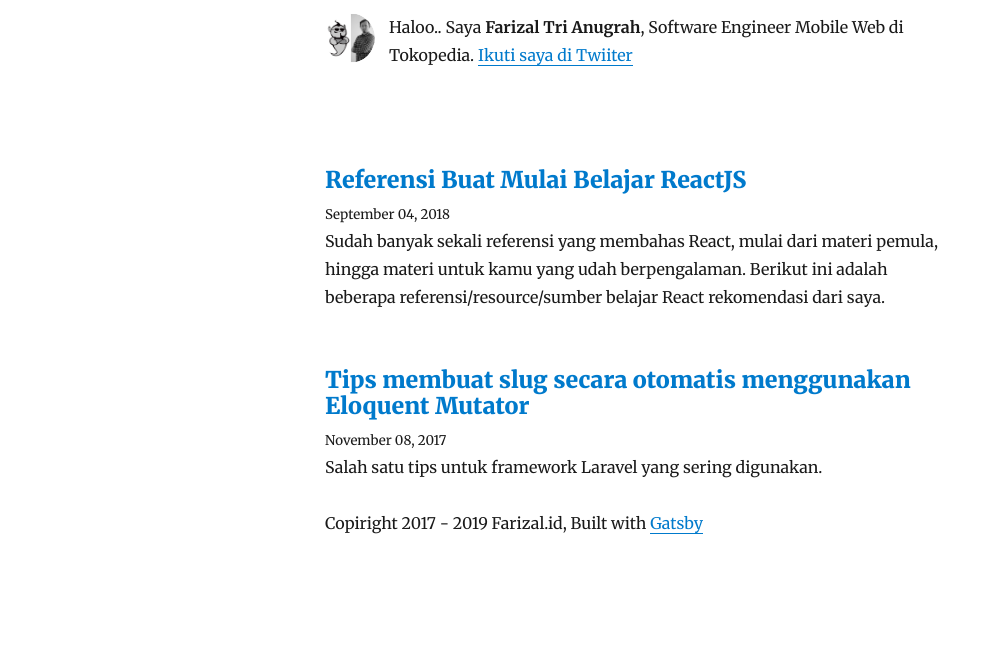
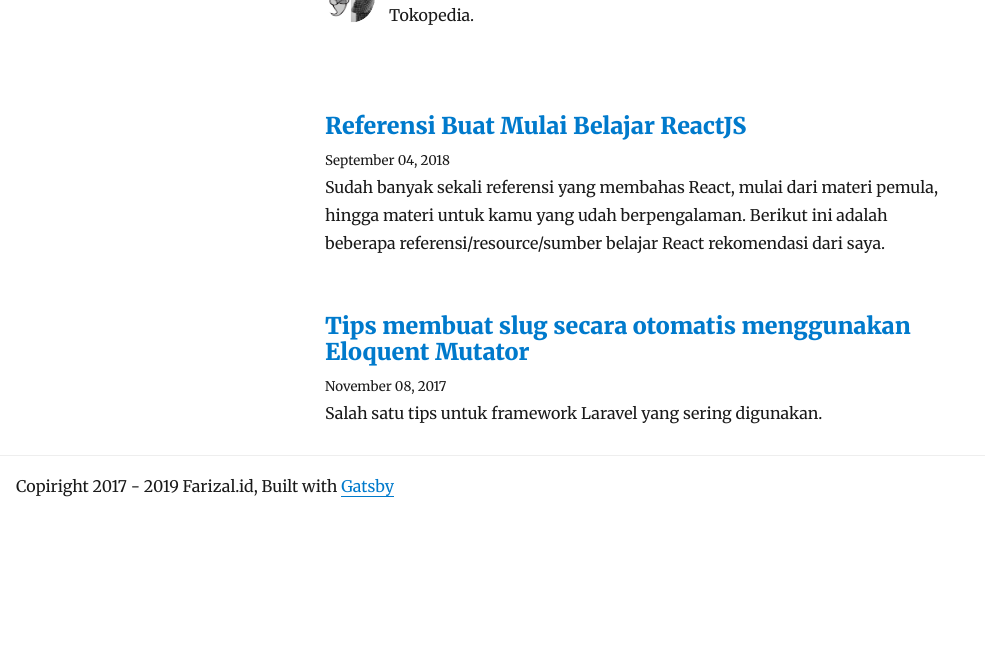
Before and after one commit to omdjin/farizal.id, a Gatsby site: page / in a window 1280 px wide. Shown: the part 141-800 px from the top of the page, without its empty margins (0-985 px from the left). Built offline with nearby package versions, Linux system fonts and the light colour scheme; Gatsby itself is replaced by a stand-in of ours; some packages are replaced by stand-ins of ours.

Commit message:
Update footer and list style

```diff
--- a/src/components/bio.js
+++ b/src/components/bio.js
@@ -22,7 +22,6 @@ function Bio() {
           <div
             style={{
               display: `flex`,
-              marginBottom: rhythm(2.5),
             }}
           >
             <Image
@@ -40,10 +39,6 @@ function Bio() {
             />
             <p>
               Haloo.. Saya <strong>{author}</strong>, Software Engineer Mobile Web di Tokopedia.
-              {` `}
-              <a href={`https://twitter.com/${social.twitter}`} target="_blank" rel="noreferrer">
-                Ikuti saya di Twiiter
-              </a>
             </p>
           </div>
         );
--- a/src/components/layout.js
+++ b/src/components/layout.js
@@ -13,7 +13,6 @@ class Layout extends React.Component {
       header = (
         <h1
           style={{
-            ...scale(1.5),
             marginBottom: rhythm(1.5),
             marginTop: 0,
           }}
@@ -53,24 +52,34 @@ class Layout extends React.Component {
       );
     }
     return (
+      <>
         <div
           style={{
             marginLeft: `auto`,
             marginRight: `auto`,
             maxWidth: rhythm(24),
-          padding: `${rhythm(1.5)} ${rhythm(3 / 4)}`,
+            padding: `${rhythm(1)} ${rhythm(3 / 4)} 0`,
           }}
         >
           <header>{header}</header>
           <main>{children}</main>
-        <footer>
+        </div>
+
+        <footer
+          style={{
+            marginLeft: `auto`,
+            marginRight: `auto`,
+            padding: `16px`,
+            borderTop: `1px solid #eee`,
+          }}
+        >
           Copiright 2017 - {new Date().getFullYear()} Farizal.id, Built with
           {` `}
-          <a href="https://www.gatsbyjs.org" target="_blank" rel="noreferrer">
+          <a href="https://www.gatsbyjs.org" target="_blank" rel="noopener noreferrer">
             Gatsby
           </a>
         </footer>
-      </div>
+      </>
     );
   }
 }
--- a/src/utils/global.css
+++ b/src/utils/global.css
@@ -1,3 +1,8 @@
+ul,
+ol {
+  margin-left: 1.75rem;
+}
+
 /* Code blocks */
 pre[class*='language-'] {
   overflow: auto;
```
Lines whose indentation alone changed are shown as unchanged.
